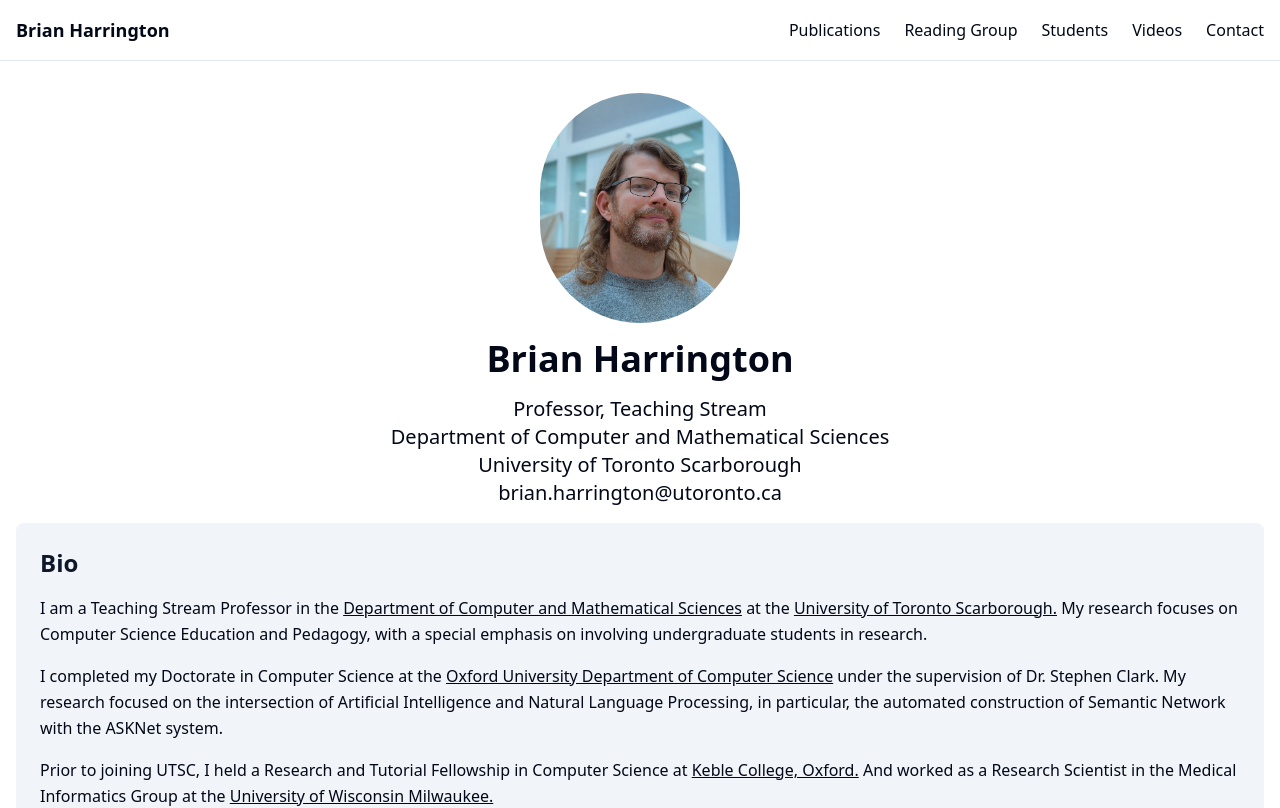
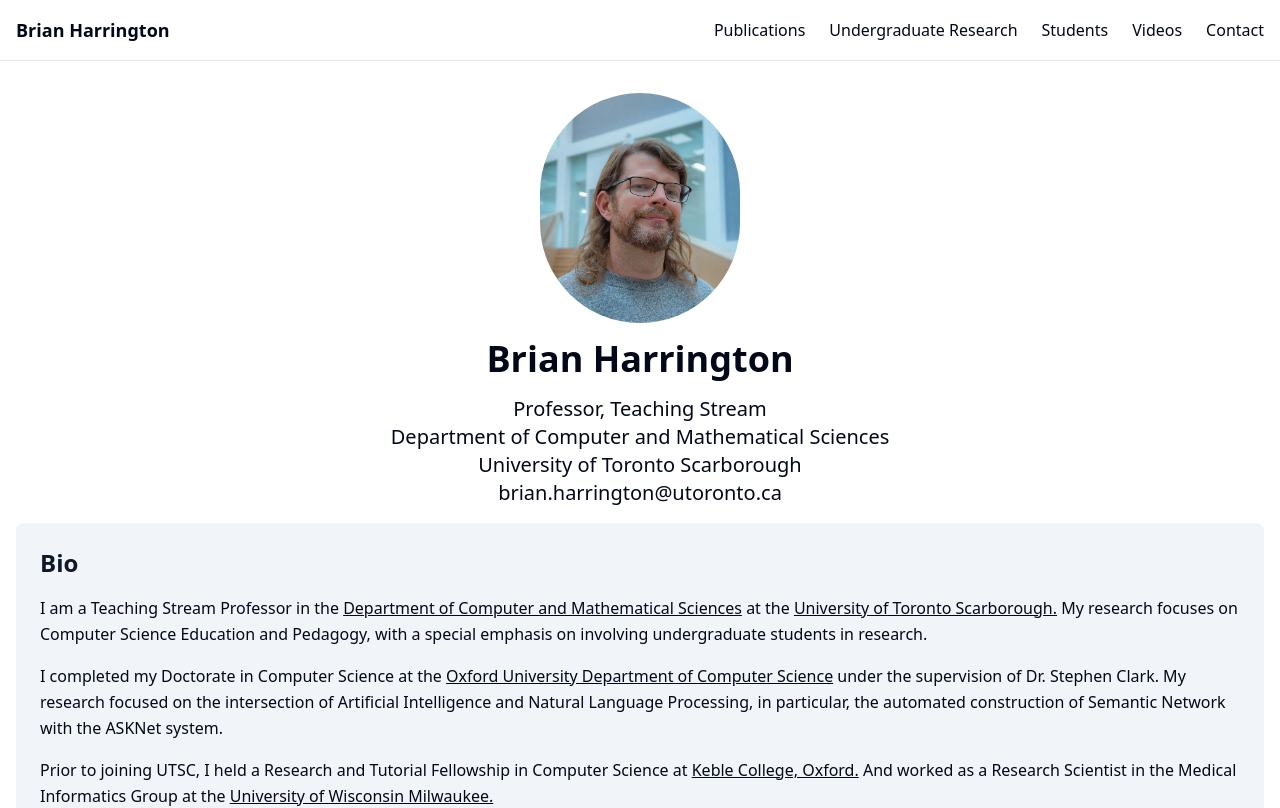
Before and after one commit to BrianHarringtonUTSC/brian-portfolio, a Next.js app: page / in a window 1280 px wide. Shown: the top 808 px of the page. Built offline with nearby package versions, Linux system fonts and the light colour scheme.

Commit message:
changing "reading group" to "undergraduate research"

```diff
--- a/components/layout.tsx
+++ b/components/layout.tsx
@@ -83,7 +83,7 @@
             </li>
             <li>
               <Link href="/reading-group" className="hover:underline">
-                Reading Group
+                Undergraduate Research
               </Link>
             </li>
             <li>
@@ -132,7 +132,7 @@
                   className="block hover:underline"
                   onClick={() => setNavOpen(false)}
                 >
-                  Reading Group
+                  Undergraduate Research
                 </Link>
               </li>
               <li>
```
